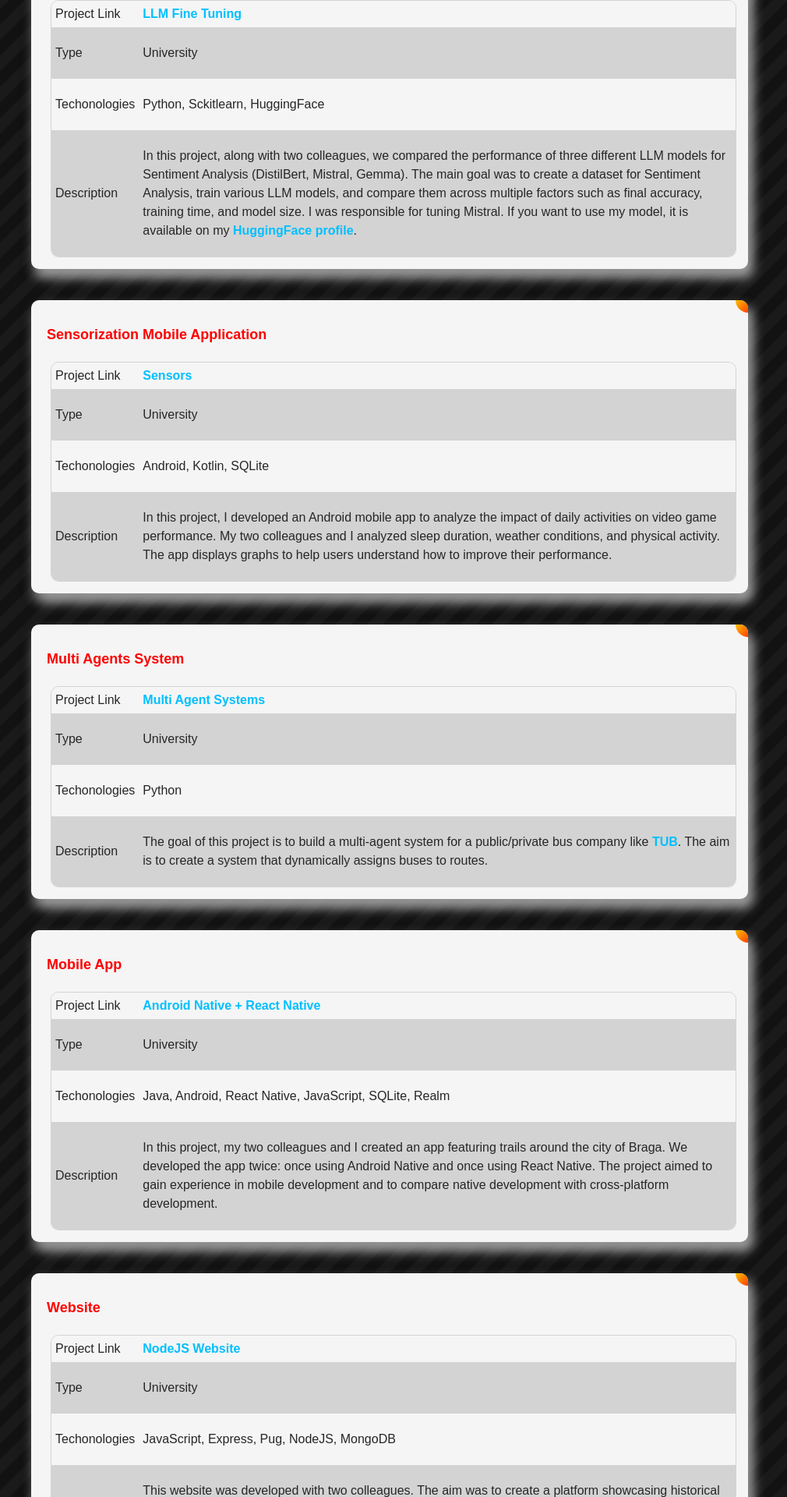
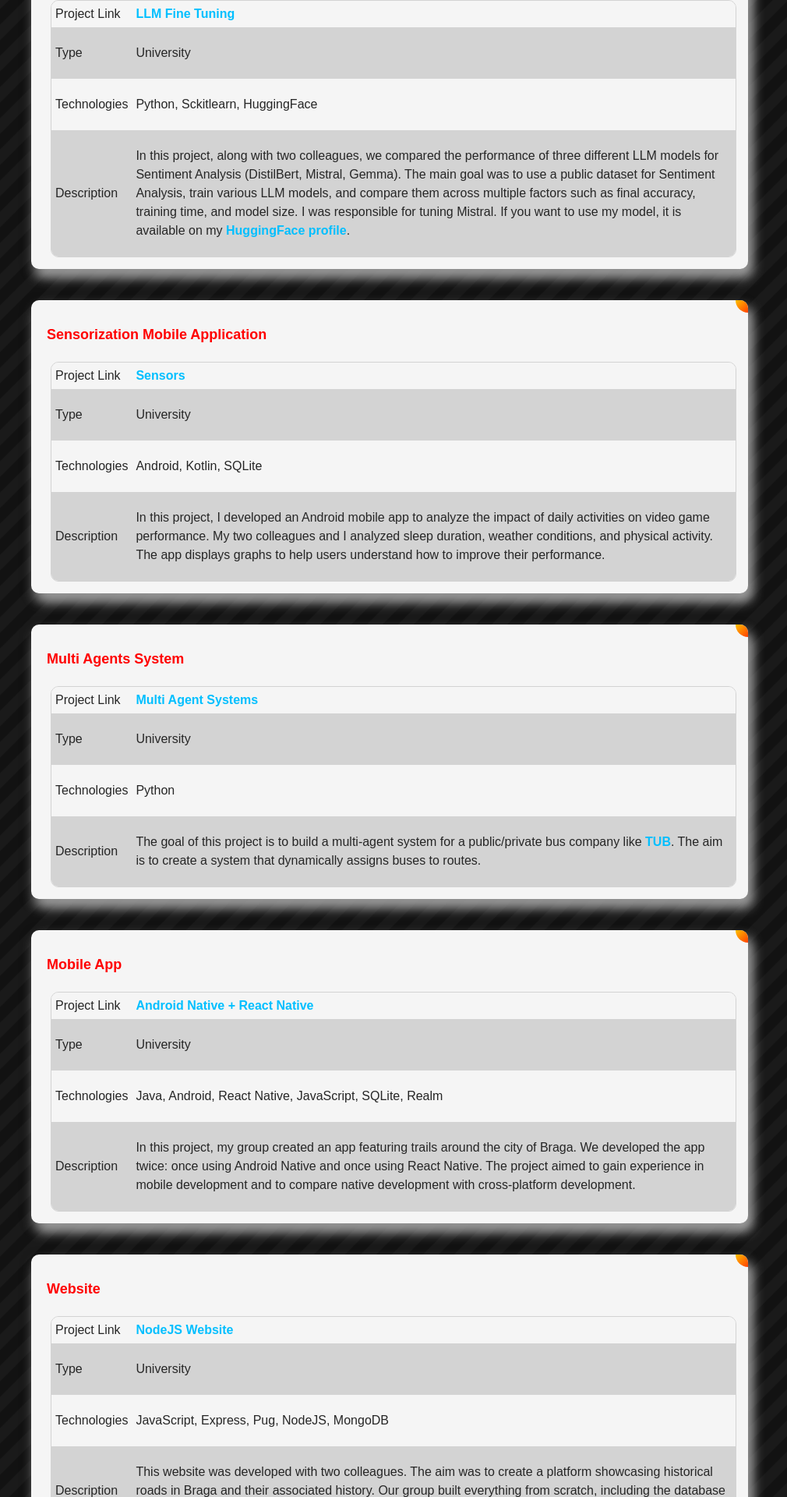
Before and after one commit to JoseBambora/JoseBambora.github.io, a React (Create React App) app in the folder ReactApp/: page /projects in a window 1280 px wide. Shown: the part 847-2767 px from the top of the page at 78% size, without its empty margins (140-1150 px from the left). Built offline with nearby package versions, Linux system fonts and the light colour scheme.

Commit message:
Fixed some english errors and improved some phrases.

```diff
--- a/ReactApp/src/components/content/Career.js
+++ b/ReactApp/src/components/content/Career.js
@@ -9,7 +9,7 @@ const ElementCareer = ({ companyName, companyLink, techs, work }) => (
     <TableInfo
         content={[
             {name: 'Company', value: <MyLink link={companyLink} text={companyName} />},
-            {name: 'Techonologies', value: <p>{techs}</p>},
+            {name: 'Technologies', value: <p>{techs}</p>},
             {name: 'Description', value: <p>{work}</p>}
         ]}
     />
--- a/ReactApp/src/components/content/Projects.js
+++ b/ReactApp/src/components/content/Projects.js
@@ -10,7 +10,7 @@ const ElementProject = ({ link, projectName, techs, work, type }) => (
         content={[
             {name:'Project Link', value:<MyLink link={link} text={projectName} />},
             {name:'Type', value:<p>{type}</p>},
-            {name:'Techonologies', value:<p>{techs}</p>},
+            {name:'Technologies', value:<p>{techs}</p>},
             {name:'Description', value:<p>{work}</p>}
         ]}
     />
@@ -19,13 +19,13 @@ const ElementProject = ({ link, projectName, techs, work, type }) => (
 
 const descriptionDiscordBot = <p>
     This project was created for a Discord community/server.
-    I am a <MyLink link={'https://scbraga.pt/'} text={'SC Braga'}/> fan and wanted to join a fan community of this club to stay updated on club news and discuss with other fans.
+    I am a <MyLink link={'https://scbraga.pt/'} text={'SC Braga'}/> fan and wanted to join a fan community of this club to stay updated on club news and discuss with other fans about some topics.
     In this Discord server, there is a channel dedicated to predicting the outcomes of specific games. My bot collects these predictions, determines the final result, announces the correct predictions, and creates a leaderboard.
 </p>
 
 const descriptionLLM = <p>
     In this project, along with two colleagues, we compared the performance of three different LLM models for Sentiment Analysis (DistilBert, Mistral, Gemma).
-    The main goal was to create a dataset for Sentiment Analysis, train various LLM models, and compare them across multiple factors such as final accuracy, training time, and model size.
+    The main goal was to use a public dataset for Sentiment Analysis, train various LLM models, and compare them across multiple factors such as final accuracy, training time, and model size.
     I was responsible for tuning Mistral. If you want to use my model, it is available on my <MyLink link={'https://huggingface.co/JoseBambora/mistral_retrained'} text={'HuggingFace profile'}/>.
 </p>
 
@@ -40,7 +40,7 @@ const descriptionMultiAgentSystem = <p>
 </p>
 
 const descriptionMobileApp = <p>
-    In this project, my two colleagues and I created an app featuring trails around the city of Braga.
+    In this project, my group created an app featuring trails around the city of Braga.
     We developed the app twice: once using Android Native and once using React Native.
     The project aimed to gain experience in mobile development and to compare native development with cross-platform development.
 </p>
@@ -48,7 +48,7 @@ const descriptionMobileApp = <p>
 const descriptionWebsite = <p>
     This website was developed with two colleagues.
     The aim was to create a platform showcasing historical roads in Braga and their associated history.
-    Our group built everything from scratch, including the database, the backend server, and the frontend server.
+    Our group built everything from scratch, including the database (MongoDB), the backend server (NodeJS), and the frontend server (NodeJS).
 </p>
 
 
```
Also changed, not shown: ReactApp/src/components/content/Skills.js (+5 -7 lines).
